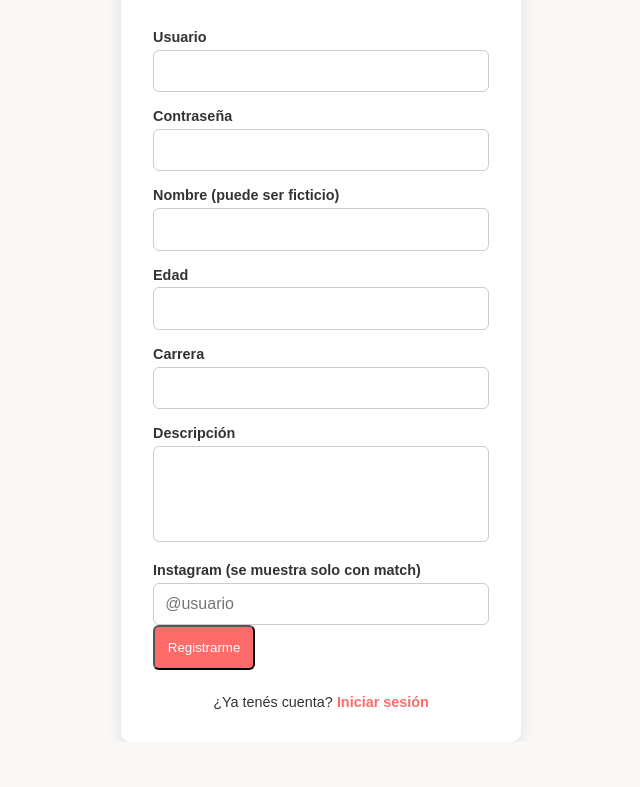
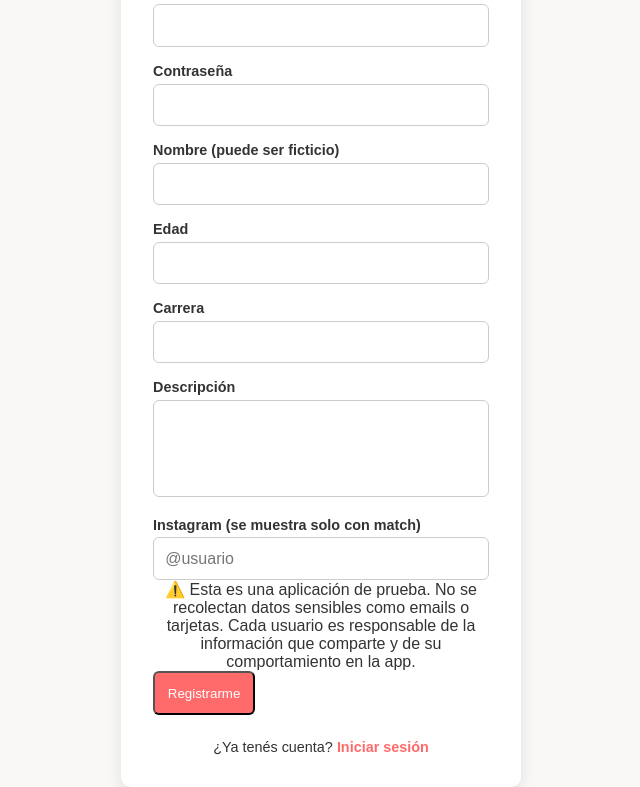
Before and after one commit to scry3/facultadMatchBack, a plain HTML site: page frontend/public/register.html in a window 1280 px wide. Shown: the part 78-865 px from the top of the page, without its empty margins (319-959 px from the left). Before the commit the page ends 820 px from the top, so only its background shows below. Drawn offline with Linux system fonts and the light colour scheme; no server answers.

Commit message:
Update register.html

```diff
--- a/frontend/public/register.html
+++ b/frontend/public/register.html
@@ -55,7 +55,13 @@
           required
         />
 
-        <button type="submit" class="btn">Registrarme</button>
+      <!-- Mini-legal -->
+<p class="texto-legal">
+  ⚠️ Esta es una aplicación de prueba. No se recolectan datos sensibles como emails o tarjetas. Cada usuario es responsable de la información que comparte y de su comportamiento en la app.
+</p>
+
+<button type="submit" class="btn">Registrarme</button>
+
       </form>
 
       <p class="texto-info">
@@ -63,6 +69,7 @@
       </p>
     </div>
 
+
     <script src="main.js"></script>
   </body>
 </html>
```
